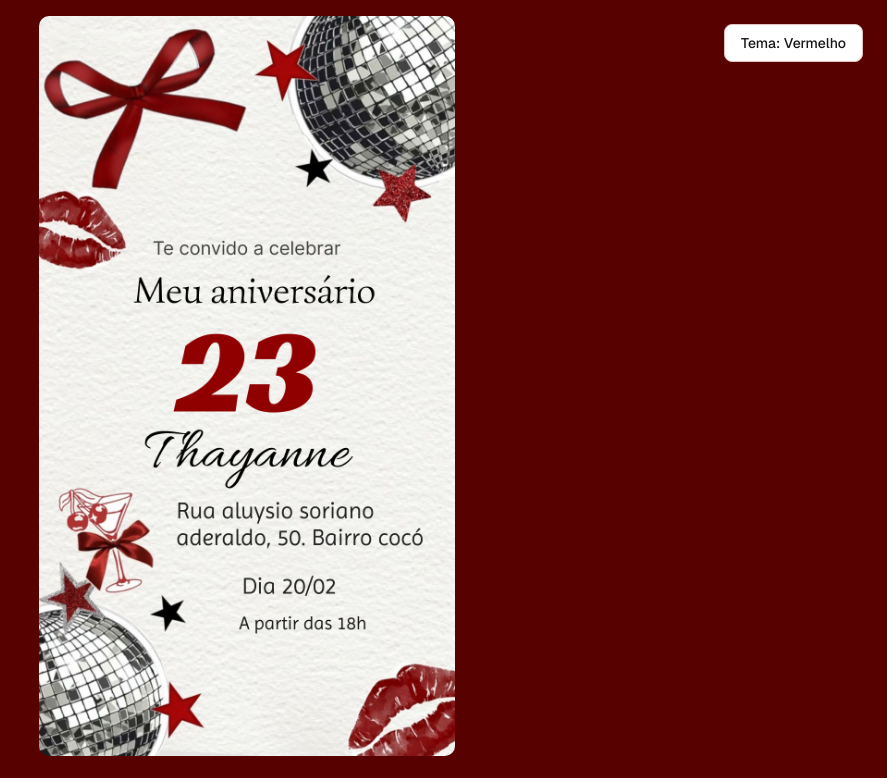
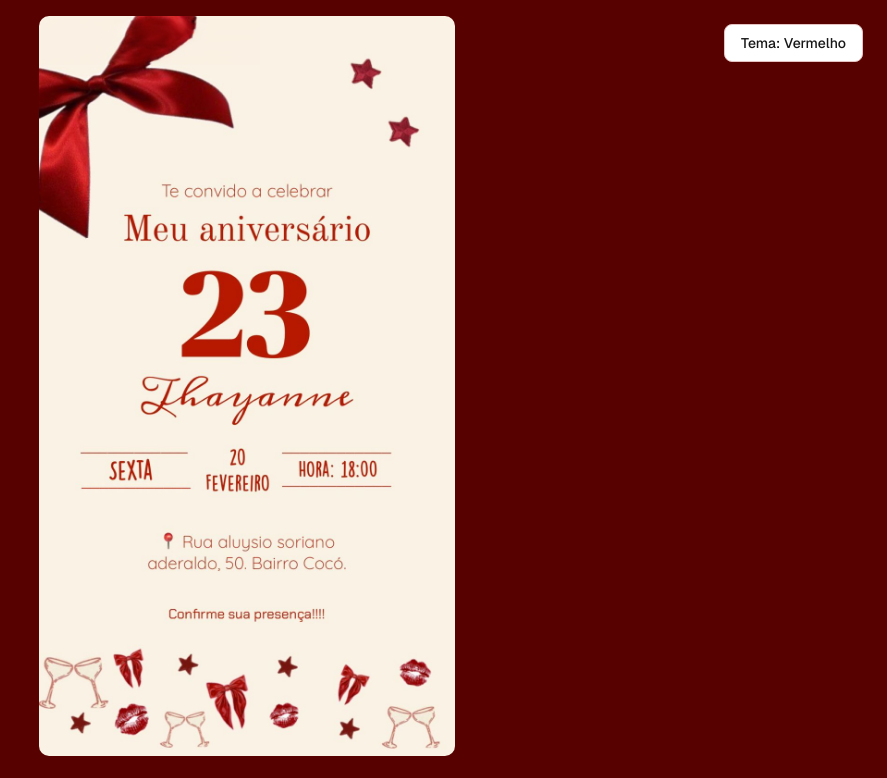
Before and after one commit to ThaayOliveira/convite-aniversario, a Next.js app: page / in a window 1280 px wide. Shown: the top 778 px of the page, without its empty margins (393-1280 px from the left). Built offline with nearby package versions, Linux system fonts and the light colour scheme.

Commit message:
feat: nova img

```diff
--- a/app/page.tsx
+++ b/app/page.tsx
@@ -7,7 +7,7 @@ export default function Home() {
       <main className="max-w-md mx-auto p-4 text-center">
         {/* Convite */}
         <img
-          src="/convite.png"
+          src="/convite2.png"
           alt="Convite de aniversário"
           className="w-full mb-6 rounded-lg"
         />
```
Also changed, not shown: public/convite2.png (added).
